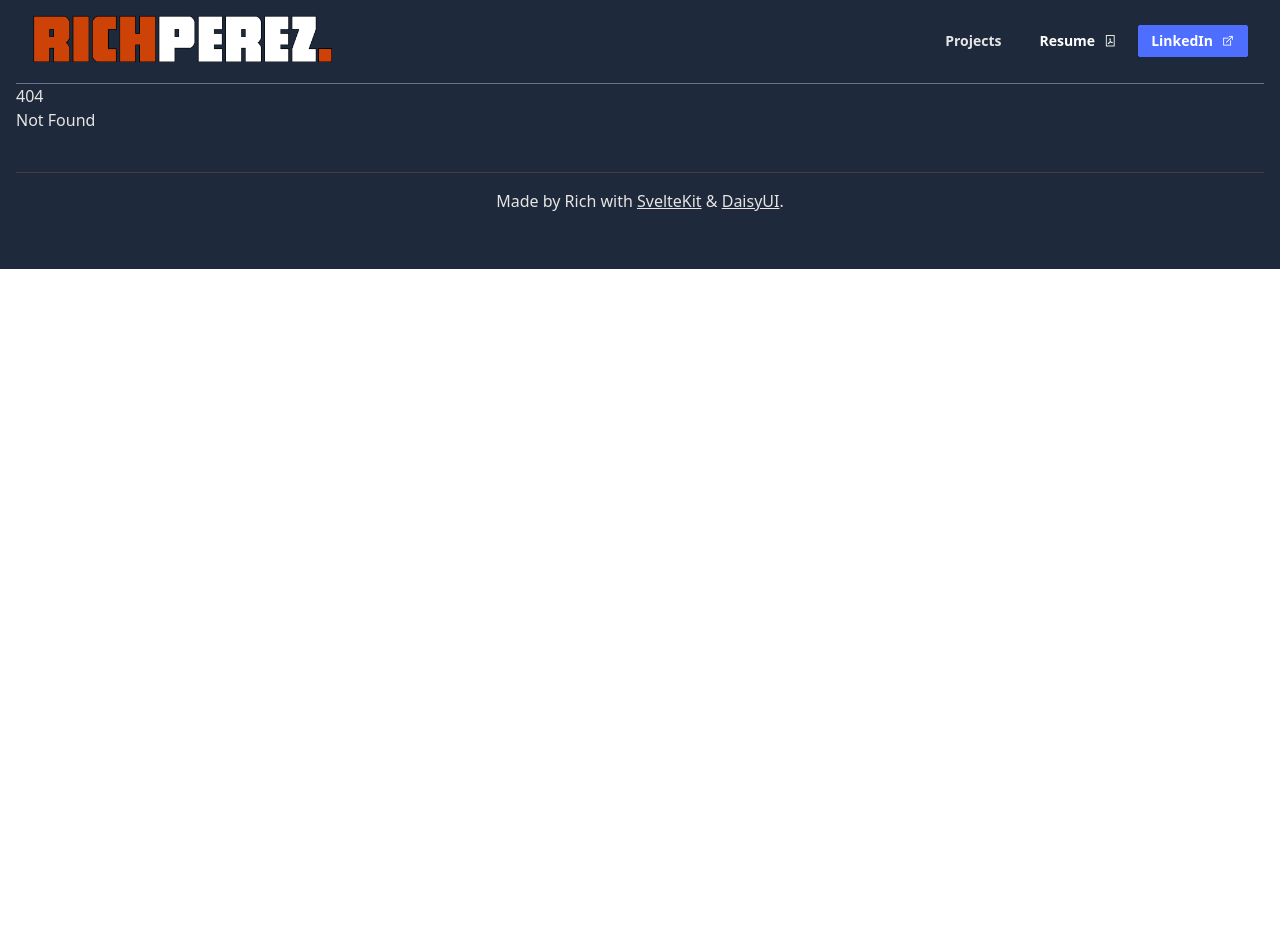
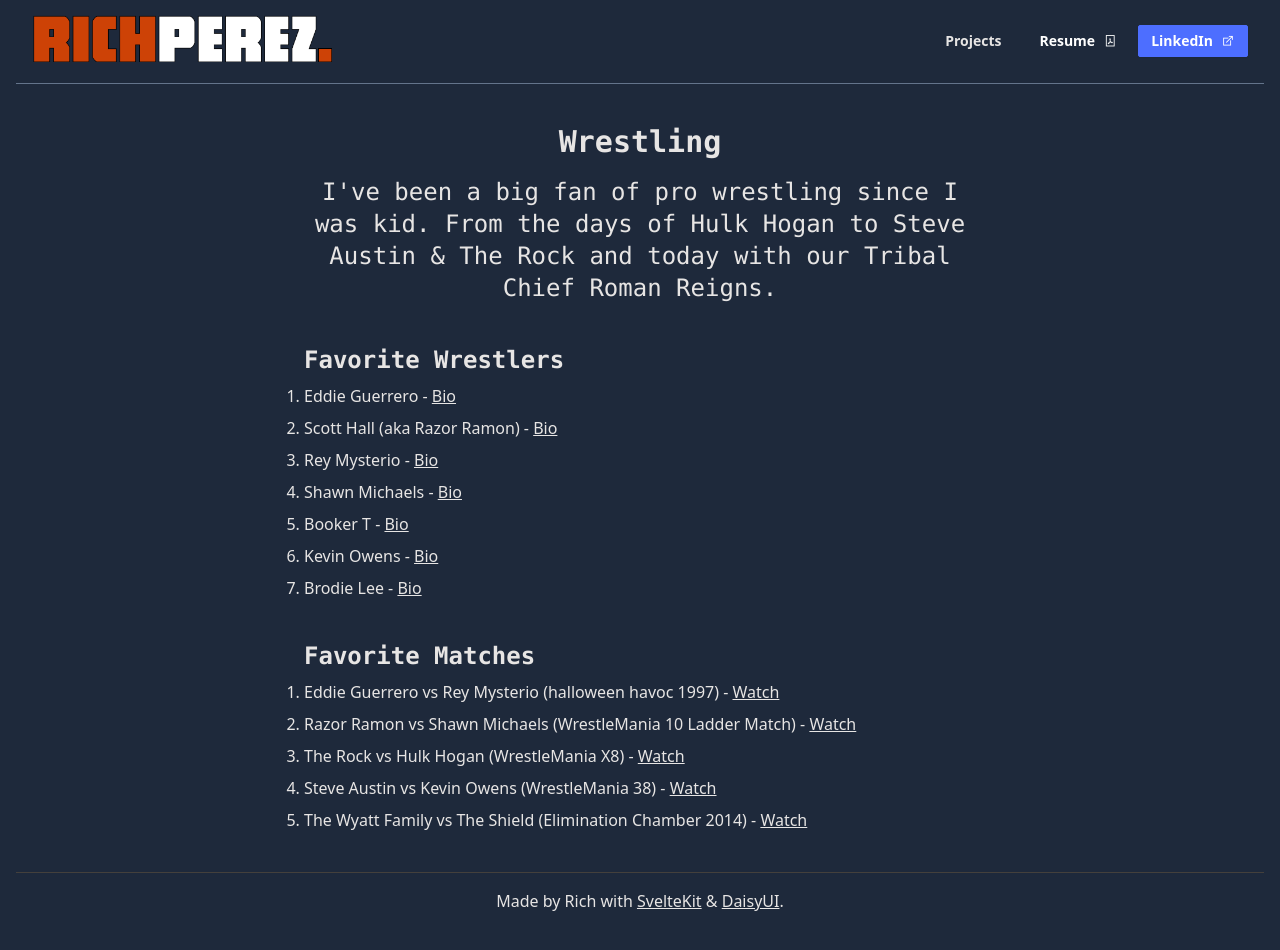
Before and after one commit to perez-rich/richperez.dev, a SvelteKit app: page /wrestling in a window 1280 px wide. Before the commit this address had no page. Shown: the top 950 px of the page. Before the commit the page ends 800 px from the top, so only its background shows below. Built offline with nearby package versions, Linux system fonts and the light colour scheme.

Commit message:
added wrestling slash page

```diff
--- a/src/app.css
+++ b/src/app.css
@@ -1,3 +1,7 @@
 @tailwind base;
 @tailwind components;
 @tailwind utilities;
+
+section a {
+    text-decoration: underline;
+}
--- /dev/null
+++ b/src/routes/wrestling/+page.svelte
@@ -0,0 +1,38 @@
+<script>
+    import PageHeading from "$lib/components/ui/PageHeading.svelte";
+</script>
+
+<svelte:head>
+    <title>Rich Perez - Wrestling - Web Developer</title>
+</svelte:head>
+
+<section class="mx-auto max-w-2xl font-mono text-xl md:text-2xl text-center py-10">
+    <PageHeading label="Wrestling" />
+    <p>
+        I've been a big fan of pro wrestling since I was kid. From the days of Hulk Hogan to Steve Austin & The Rock and today with our Tribal Chief Roman Reigns.
+    </p>
+</section>
+
+<section class="mx-auto max-w-2xl flex flex-col gap-2">
+    <h2 class="text-2xl font-bold font-mono">Favorite Wrestlers</h2>
+    <ol class="flex flex-col gap-2 list-decimal">
+        <li>Eddie Guerrero - <a href="https://en.wikipedia.org/wiki/Eddie_Guerrero" target="_blank">Bio</a></li>
+        <li>Scott Hall (aka Razor Ramon) - <a href="https://en.wikipedia.org/wiki/Scott_Hall" target="_blank">Bio</a></li>
+        <li>Rey Mysterio - <a href="https://en.wikipedia.org/wiki/Rey_Mysterio" target="_blank">Bio</a></li>
+        <li>Shawn Michaels - <a href="https://en.wikipedia.org/wiki/Shawn_Michaels" target="_blank">Bio</a></li>
+        <li>Booker T - <a href="https://en.wikipedia.org/wiki/Booker_T_(wrestler)" target="_blank">Bio</a></li>
+        <li>Kevin Owens - <a href="https://en.wikipedia.org/wiki/Kevin_Owens" target="_blank">Bio</a></li>
+        <li>Brodie Lee - <a href="https://en.wikipedia.org/wiki/Brodie_Lee" target="_blank">Bio</a></li>
+    </ol>
+</section>
+
+<section class="mx-auto max-w-2xl flex flex-col gap-2 mt-10">
+    <h2 class="text-2xl font-bold font-mono">Favorite Matches</h2>
+    <ol class="flex flex-col gap-2 list-decimal">
+        <li>Eddie Guerrero vs Rey Mysterio (halloween havoc 1997) - <a href="https://www.youtube.com/watch?v=sqRYKCH8dUc" target="_blank">Watch</a></li>
+        <li>Razor Ramon vs Shawn Michaels (WrestleMania 10 Ladder Match) - <a href="https://www.youtube.com/watch?v=YegEqMalt1Y" target="_blank">Watch</a></li>
+        <li>The Rock vs Hulk Hogan (WrestleMania X8) - <a href="https://www.youtube.com/watch?v=hRg_vJvyMC8" target="_blank">Watch</a></li>
+        <li>Steve Austin vs Kevin Owens (WrestleMania 38) - <a href="https://www.youtube.com/watch?v=Wukhr0uKgIE" target="_blank">Watch</a></li>
+        <li>The Wyatt Family vs The Shield (Elimination Chamber 2014) - <a href="https://www.youtube.com/watch?v=oxdKQRPIjgw" target="_blank">Watch</a></li>
+    </ol>
+</section>
```
